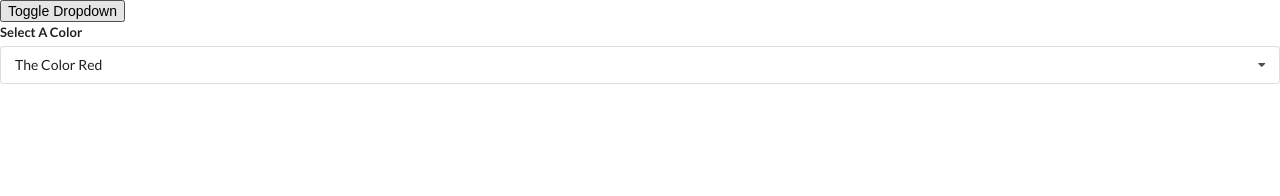
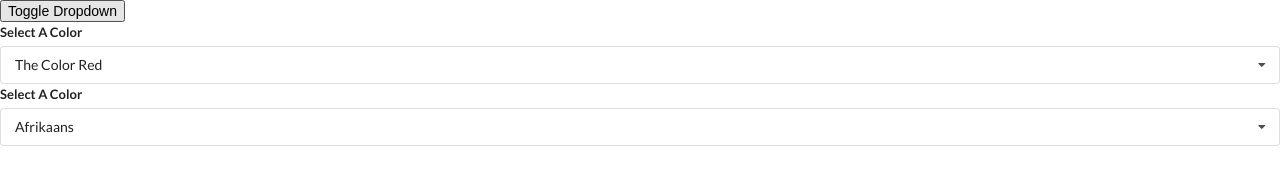
Before and after one commit to chrisvneal/widgets, a React (Create React App) app: page / in a window 1280 px wide. Shown: the top 196 px of the page. Built offline with nearby package versions, Linux system fonts and the light colour scheme.

Commit message:
Show Translate component in App.js

```diff
--- a/src/App.js
+++ b/src/App.js
@@ -2,6 +2,7 @@ import React, { useState } from "react";
 import Accordion from "./components/Accordion";
 import Search from "./components/Search";
 import Dropdown from "./components/Dropdown";
+import Translate from "./components/Translate";
 
 const items = [
   {
@@ -49,6 +50,7 @@ export default () => {
           onSelectedChange={setSelected}
         />
       ) : null}
+      <Translate />
     </div>
   );
 };
```
